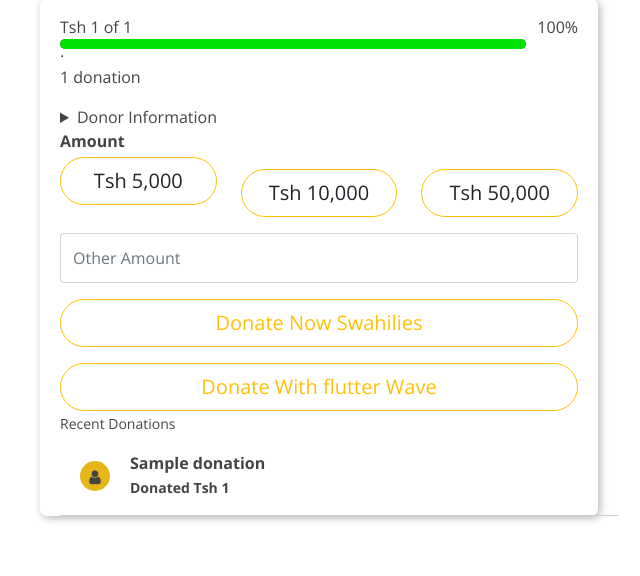
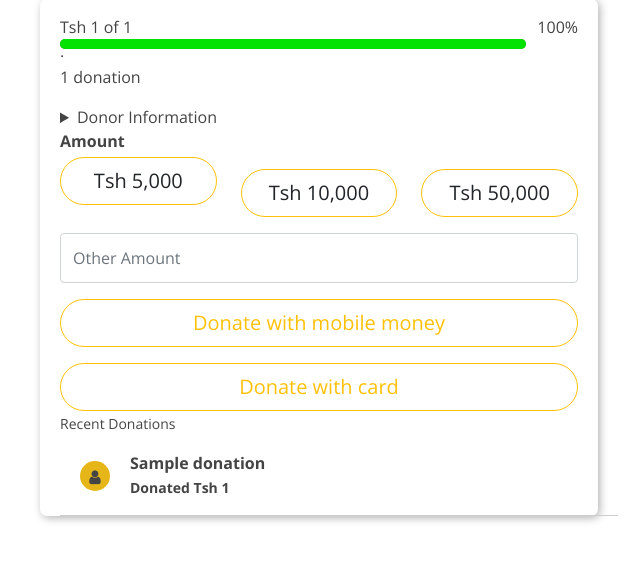
Before and after one commit to isayaeli/crowdfundr, a Django app: page /donate/1 in a window 1280 px wide. Shown: the part 974-1550 px from the top of the page, without its empty margins (42-682 px from the left). Run offline with Django 3.2, Linux system fonts and the light colour scheme; tables that the repository leaves empty hold one stand-in row (values such as "Sample post"); some libraries are stand-ins or nearby versions.

Commit message:
Change donation wording

```diff
--- a/home/views.py
+++ b/home/views.py
@@ -222,7 +222,7 @@ def fw_process_payment(name,amount, order_id):
             "amount":amount,
             "currency":"TZS",
             "redirect_url":"http://localhost:5000/callback",
-            "payment_options":"card",
+            "payment_options":"card,",
             # "meta":{
             #     "consumer_id":customer_id,
             #     "consumer_mac":"92a3-912ba-1192a"
--- a/templates/home/donate.html
+++ b/templates/home/donate.html
@@ -118,7 +118,7 @@
                         <!-- <input class="text-dark" id="amount" type="hidden" name="amount1"> -->
                     </div>
                     <input required id="amount" type="number" style="height: 50px;" name="amount" class="form-control mb-3" placeholder="Other Amount">
-                    <button style="width:100%;" class=" btn btn-outline-warning btn-lg rounded-pill" >Donate Now with Swahilies Pay</button>
+                    <button style="width:100%;" class=" btn btn-outline-warning btn-lg rounded-pill" >Donate with mobile money</button>
                 </form>
 
 
@@ -126,7 +126,7 @@
                   {% csrf_token %}
                    <input type="hidden" id="fw_amount" name="amount">
                    <input type="hidden" id="fw_name" name="name" value="Anonymous">
-                   <button style="width:100%;" class=" btn btn-outline-warning btn-lg rounded-pill" >Donate With flutter Wave</button>
+                   <button style="width:100%;" class=" btn btn-outline-warning btn-lg rounded-pill" >Donate with card</button>
                 </form>
 
 
@@ -206,14 +206,14 @@
                       <!-- <input class="text-dark" id="amount" type="hidden" name="amount1"> -->
                   </div>
                   <input required id="amount-mobile" type="number" style="height: 50px; width: 100%;" name="amount" class="form-control mb-3" placeholder="Other Amount">
-                  <button style="width:100%;" class=" btn btn-outline-warning btn-lg rounded-pill" >Donate Now Swahilies</button>
+                  <button style="width:100%;" class=" btn btn-outline-warning btn-lg rounded-pill" >Donate with mobile money</button>
               </form>
 
               <form  style="margin-left:20px; margin-right:20px;" action="{% url 'fw_donate' data.id %}" method="post">
                 {% csrf_token %}
                  <input type="hidden" id="mobile_fw_amount" name="amount">
                  <input type="hidden" id="mobile_fw_name" name="name" value="Anonymous">
-                 <button style="width:100%;" class=" btn btn-outline-warning btn-lg rounded-pill" >Donate With flutter Wave</button>
+                 <button style="width:100%;" class=" btn btn-outline-warning btn-lg rounded-pill" >Donate with card</button>
               </form>
 
               <small style="margin-left:20px;">Recent Donations</small>
```
